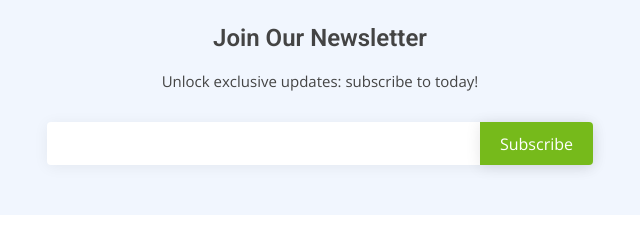
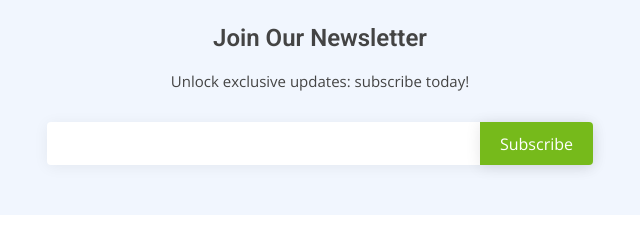
Before and after one commit to lalibelaenter/lalibelaenter.github.io, a plain HTML site: page index.html in a window 1280 px wide. Shown: the part 5156-5396 px from the top of the page, 320-960 px from the left. Drawn offline with nearby package versions, Linux system fonts and the light colour scheme.

Commit message:
Update index.html

```diff
--- a/index.html
+++ b/index.html
@@ -350,7 +350,7 @@
         <div class="row justify-content-center">
           <div class="col-lg-6">
             <h4>Join Our Newsletter</h4>
-            <p>Unlock exclusive updates: subscribe to today!</p>
+            <p>Unlock exclusive updates: subscribe today!</p>
             <form action="" method="post">
               <input type="email" name="email"><input type="submit" value="Subscribe">
             </form>
```
